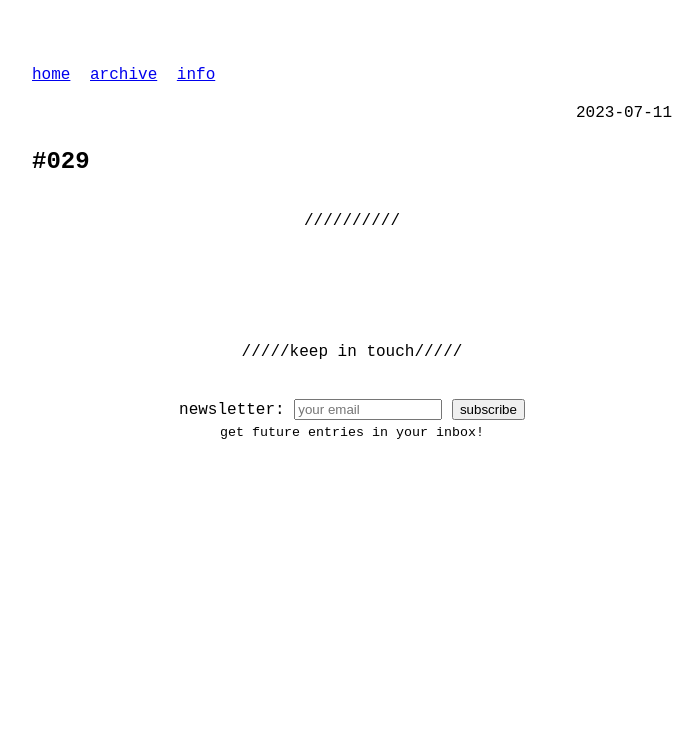
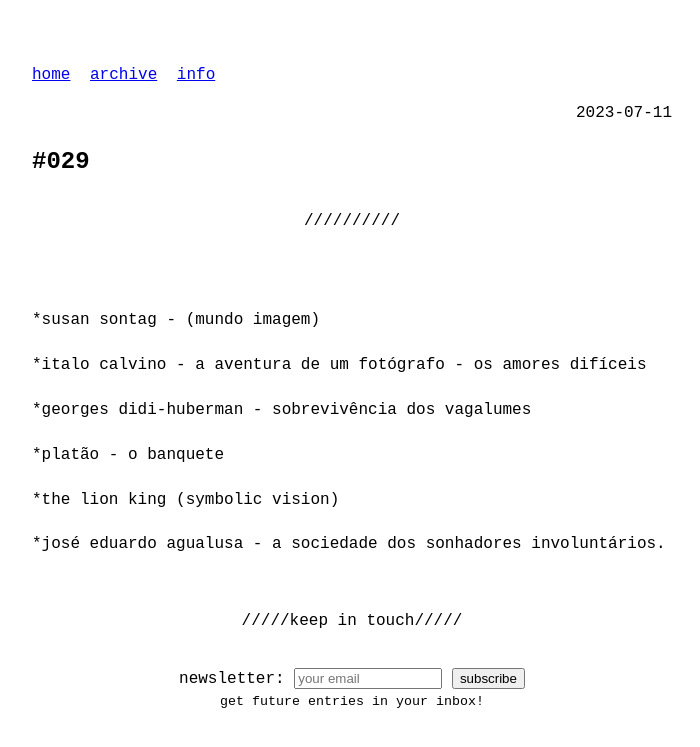
Before and after one commit to odaniloluna/odaniloluna.github.io, a Jekyll site: the page built from _posts/2023-07-11-#029.md, in a window 1280 px wide. Shown: the top 747 px of the page, without its empty margins (288-988 px from the left). Built offline with Jekyll 4.4.1, drawn with Linux system fonts in a browser that asks for light colours.

Commit message:
Update 2023-07-11-#029.md

```diff
--- a/_posts/2023-07-11-#029.md
+++ b/_posts/2023-07-11-#029.md
@@ -7,3 +7,21 @@
 <p class="description" style="text-align: justify;">
 <br>
 <br>
+*susan sontag - (mundo imagem)
+<br>
+<br>
+*italo calvino - a aventura de um fotógrafo - os amores difíceis
+<br>
+<br>
+*georges didi-huberman - sobrevivência dos vagalumes
+<br>
+<br>
+*platão - o banquete
+<br>
+<br>
+*the lion king (symbolic vision)
+<br>
+<br>
+*josé eduardo agualusa - a sociedade dos sonhadores involuntários.
+<br>
+<br>
```
